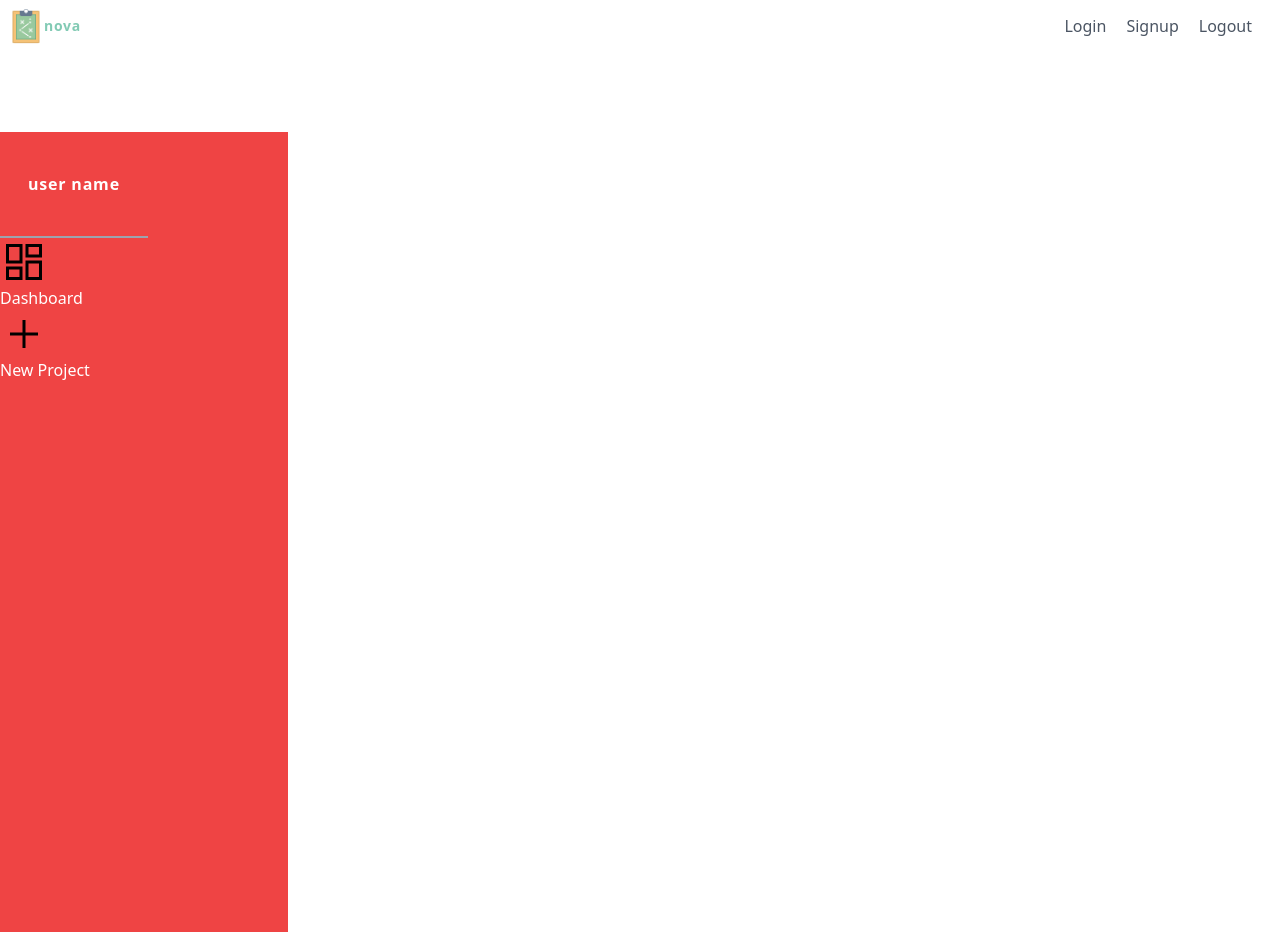
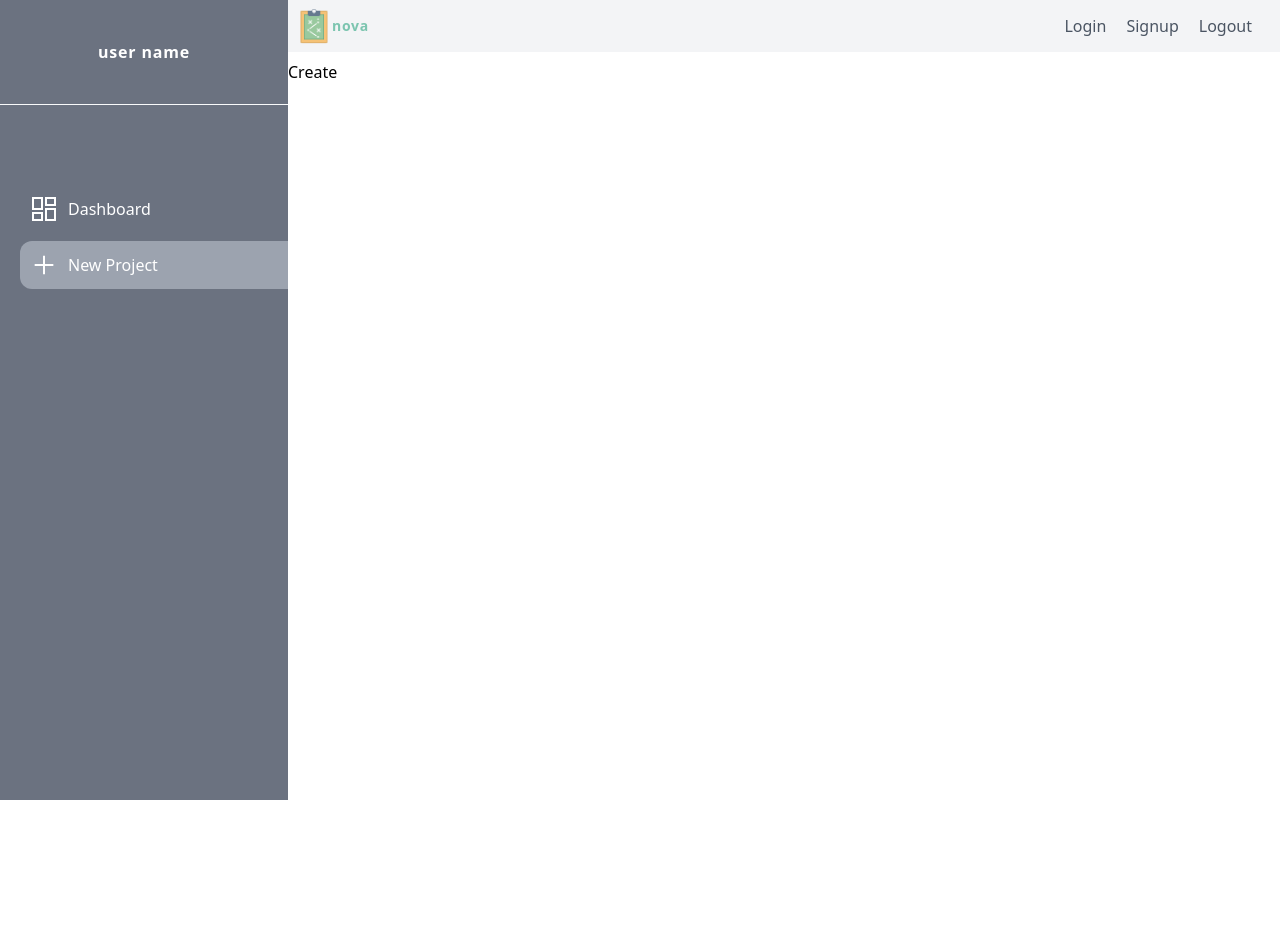
Before and after one commit to idrissi-hamza/nova, a React (Create React App) app: page /create in a window 1280 px wide. After the commit the page ends 800 px from the top, so only its background shows below. Built offline with nearby package versions, Linux system fonts and the light colour scheme.

Commit message:
enhance ui style

```diff
--- a/src/App.js
+++ b/src/App.js
@@ -1,25 +1,27 @@
 import { BrowserRouter, Route, Routes } from "react-router-dom";
 import Dashboard from "./routes/dashboard";
-import Project from "./routes/project";
 import Signup from "./routes/signup";
 import Login from "./routes/login";
 import Navbar from "./components/Navbar";
 import Sidebar from "./components/Sidebar";
+import Create from "./routes/create";
 
 function App() {
   return (
+    <div className=" flex">
       <BrowserRouter>
-      <div className="h-screen">
+        <Sidebar />
+        <div className="grow">
           <Navbar />
-        <Sidebar />
           <Routes>
             <Route path="/" element={<Dashboard />} />
-          <Route path="project" element={<Project />} />
+            <Route path="create" element={<Create />} />
             <Route path="signup" element={<Signup />} />
             <Route path="login" element={<Login />} />
           </Routes>
         </div>
       </BrowserRouter>
+    </div>
   );
 }
 
--- a/src/components/Navbar.jsx
+++ b/src/components/Navbar.jsx
@@ -4,8 +4,8 @@ import Logo from "../asset/logo.png";
 
 const Navbar = () => {
   return (
-    <div className="w-full py-2 px-2 mb-20 ">
-      <ul className="flex  mx-auto items-center justify-end">
+    <div className="w-full py-2 px-2 mb-2 bg-gray-100">
+      <ul className="flex  mx-auto items-center justify-end ">
         <li className="flex font-bold tracking-wider text-emerald-600/50 items-center mr-auto text-sm">
           <img src={Logo} alt="logo" className="w-9 h-9" />
           <span>nova</span>
--- a/src/components/Sidebar.jsx
+++ b/src/components/Sidebar.jsx
@@ -1,7 +1,7 @@
 import React from "react";
 import { NavLink } from "react-router-dom";
-import Dashboard from '../asset/dashboard.svg'
-import Add from '../asset/add.svg'
+import Dashboard from "../asset/dashboard.svg";
+import Add from "../asset/add.svg";
 
 const navLinks = [
   { title: "Dashboard", path: "/", img: Dashboard },
@@ -10,20 +10,28 @@ const navLinks = [
 
 const Sidebar = () => {
   return (
-    <div
-      className="sidebar w-72  min-h-screen relative text-white bg-red-500
-    "
-    >
-      <div className="sidebare-content fixed ">
-        <div className="user font-bold text-center tracking-wider px-7 py-10  border-b-2 border-gray-400 ">
+    <div className="sidebar relative w-72 min-h-screen  text-white bg-gray-500">
+      <div className="sidebare-content fixed w-72 ">
+        <div className="user font-bold text-center tracking-wider px-7 py-10  border-b border-gray-50 ">
           <p>user name</p>
         </div>
-        <nav className="links">
+        <nav className="links mt-20 ml-5 ">
           <ul>
             {navLinks.map((link) => (
-              <li>
-                <NavLink key={link.title} to={link.path}>
-                  <img src={link.img} />
+              <li className="mt-2">
+                <NavLink
+                  className={({ isActive }) =>
+                    !isActive
+                      ? "flex p-2 w-full text-white items-center"
+                      : " group flex p-2 w-full text-white items-center bg-gray-400 rounded-l-xl "
+                  }
+                  key={link.title}
+                  to={link.path}
+                >
+                  <img
+                    className="mr-2 invert w-8 h-8"
+                    src={link.img}
+                  />
                   <span>{link.title}</span>
                 </NavLink>
               </li>
--- a/src/routes/project.jsx
+++ /dev/null
@@ -1,9 +0,0 @@
-import React from 'react'
-
-const Project = () => {
-  return (
-    <div>Project</div>
-  )
-}
-
-export default Project
```
Lines whose indentation alone changed are shown as unchanged.
